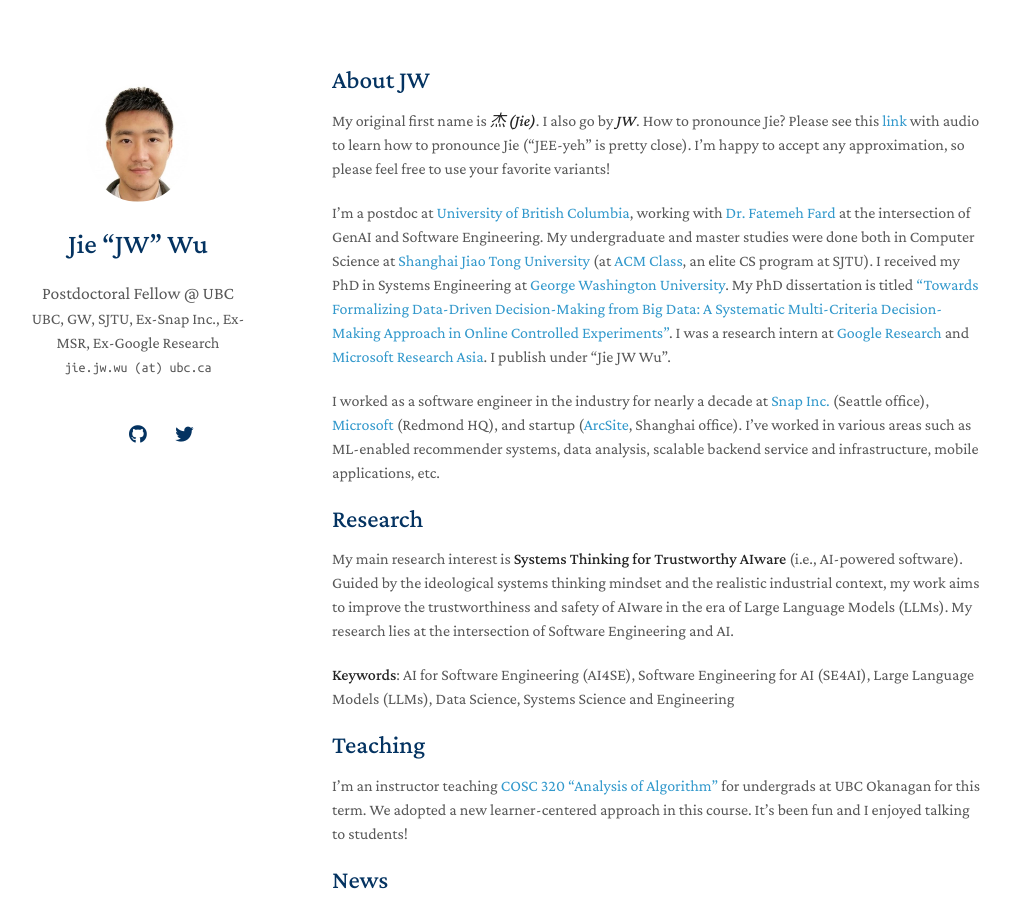
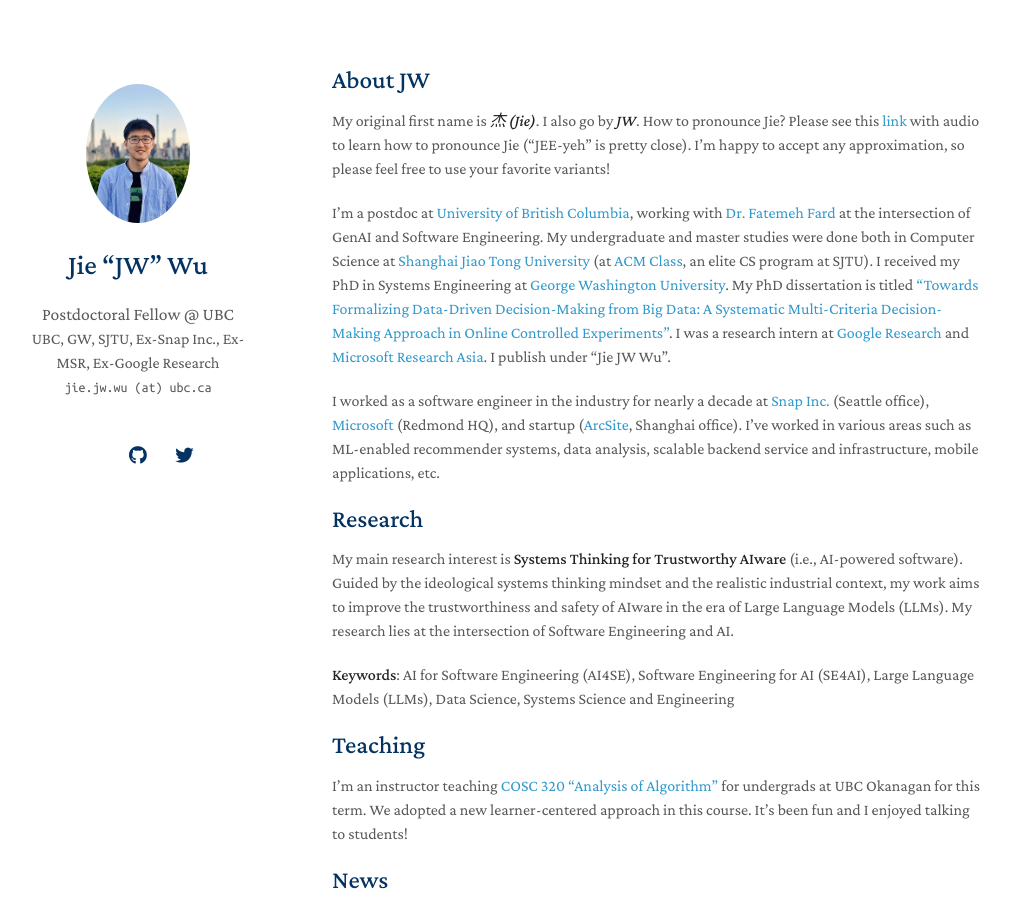
Before and after one commit to yaoyao-liu/minimal-light, a Jekyll site: the page built from index.md, in a window 1280 px wide and 900 px high. Shown: the whole window, without its empty margins (138-1149 px from the left). Built offline with Jekyll 4.4.1, drawn with Linux system fonts in a browser that asks for light colours; nearby versions of some CDN libraries; a style sheet for code colours, icons or effects is not loaded; our own code applies the rules of GitHub Pages for plain Markdown files.

Commit message:
Update _config.yml

```diff
--- a/_config.yml
+++ b/_config.yml
@@ -18,7 +18,7 @@ twitter: https://twitter.com/jw__wu
 
 # Images (e.g., your profile picture and your website's favicon)
 # "favicon" and "favicon_dark" are used for the light and dark modes, respectively.
-avatar: ./assets/img/jw.JPG
+avatar: ./assets/img/jw_pic.jpeg
 favicon: ./assets/img/favicon-jw.png
 favicon_dark: ./assets/img/favicon-jw-dark.png
 
```
